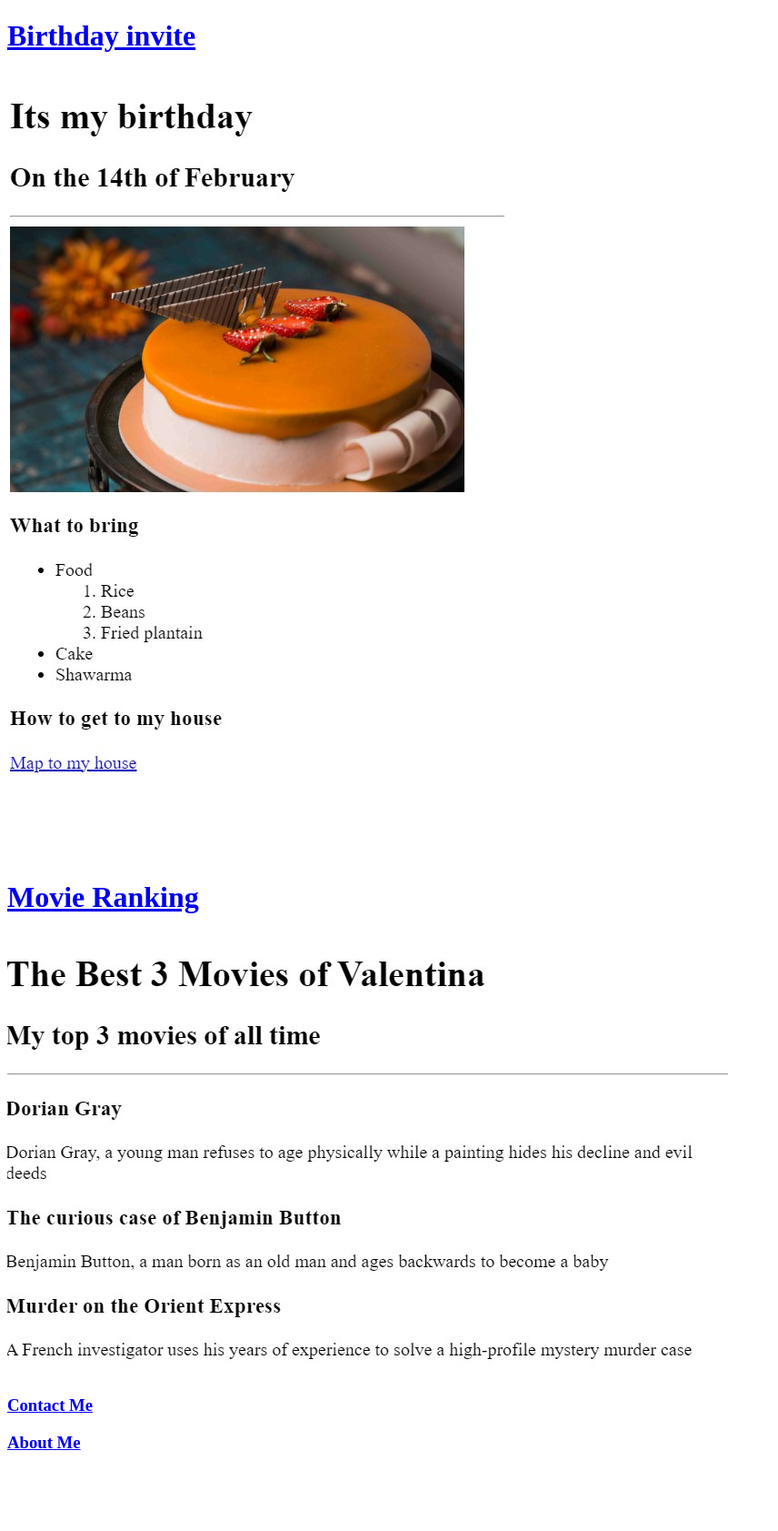
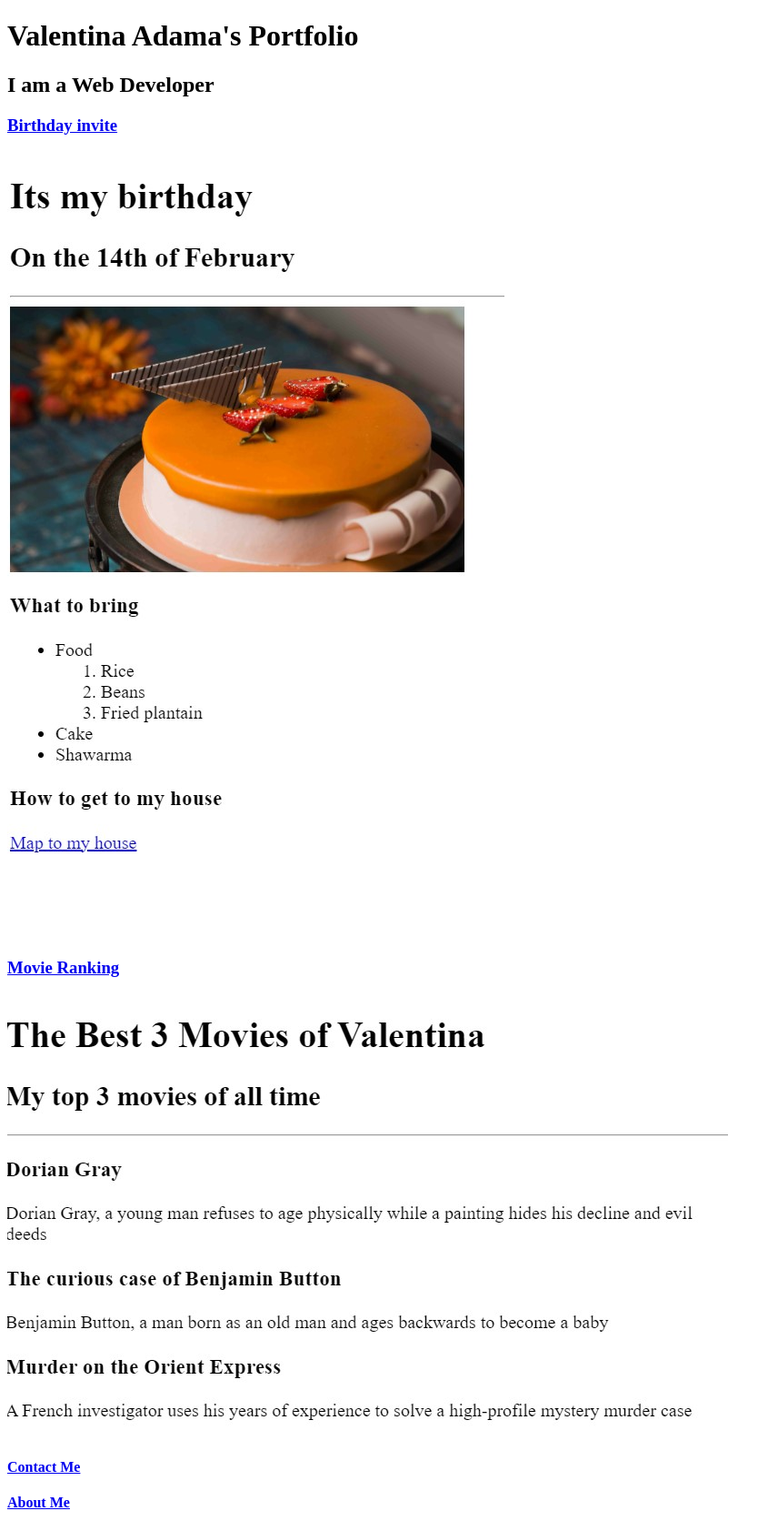
Before and after one commit to CharisValentina/First-Website, a plain HTML site: page index.html in a window 1280 px wide. Shown: the whole page at 91% size, without its empty margins (0-856 px from the left). Before the commit the page ends 1616 px from the top, so only its background shows below. Drawn offline with Linux system fonts and the light colour scheme.

Commit message:
Add files via upload
I want to replace the old file and upload this new one and commit changes

```diff
--- a/index.html
+++ b/index.html
@@ -7,18 +7,20 @@
     <title>Document</title>
 </head>
 <body>
-   <h1> <a href=".\public\birthday-invite.html">Birthday invite</a></h1>
+    <H1>Valentina Adama's Portfolio</H1>
+    <h2>I am a Web Developer</h2>
+   <h3> <a href=".\public\birthday-invite.html">Birthday invite</a></h3>
     <br/>
     <img src=".\assets\images\val birthday invite.jpg" alt="my birthday invite"/>
 
 
     <br/>
-   <h1><a href=".\public\movie-ranking.html">Movie Ranking</a> </h1>
+   <h3><a href=".\public\movie-ranking.html">Movie Ranking</a> </h3>
     <br/>
     <img src=".\assets\images\Movie Valentina.jpg" alt=" my best movies"/>
 
-   <h3> <a href=".\public\contact.html">Contact Me</a></h3>
-    <h3> <a href=".\public\about.html">About Me</a></h3>
+   <h4> <a href=".\public\contact.html">Contact Me</a></h4>
+    <h4> <a href=".\public\about.html">About Me</a></h4>
 
 
 </body>
```
Also changed, not shown: public/birthday-invite.html (+1 -1 lines).
